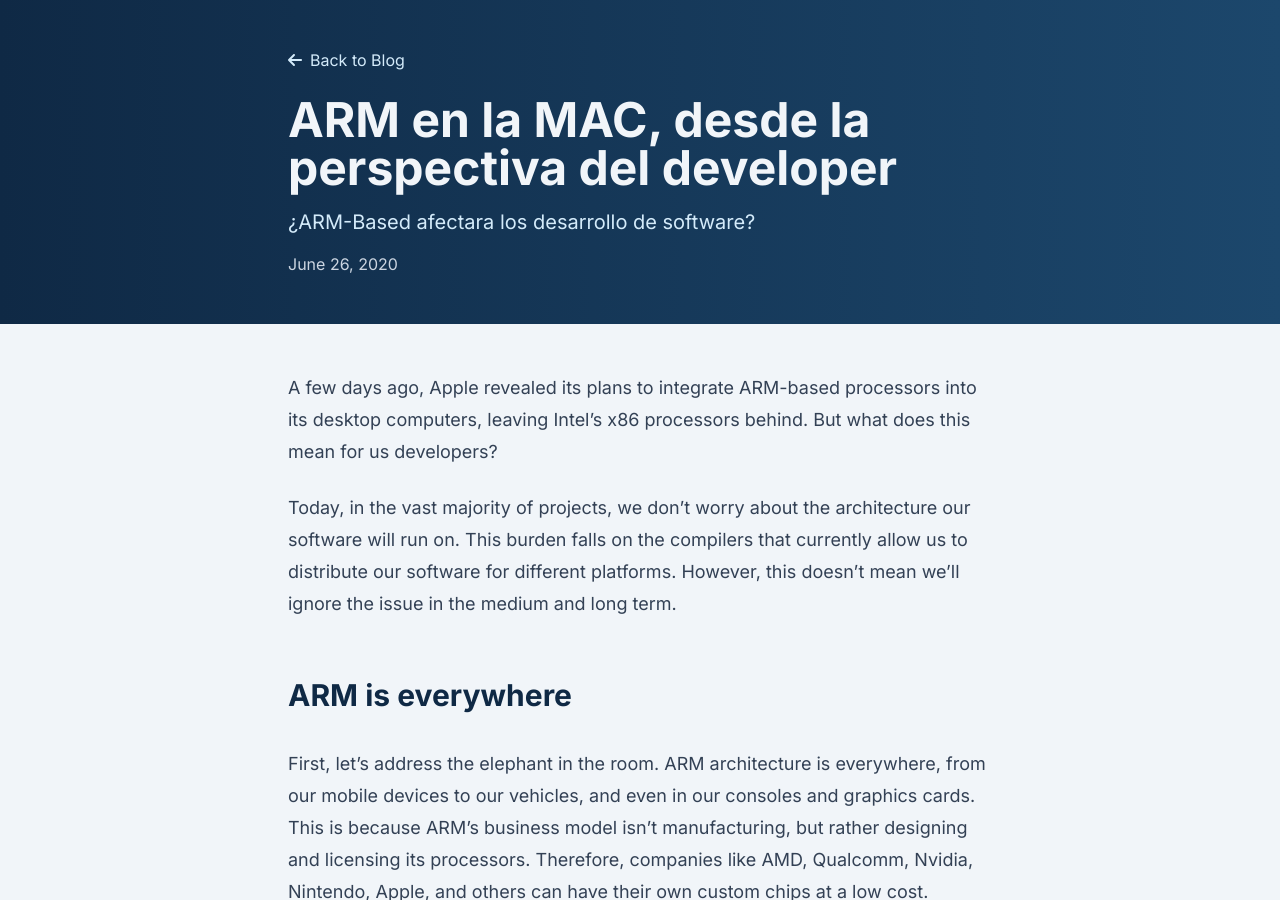
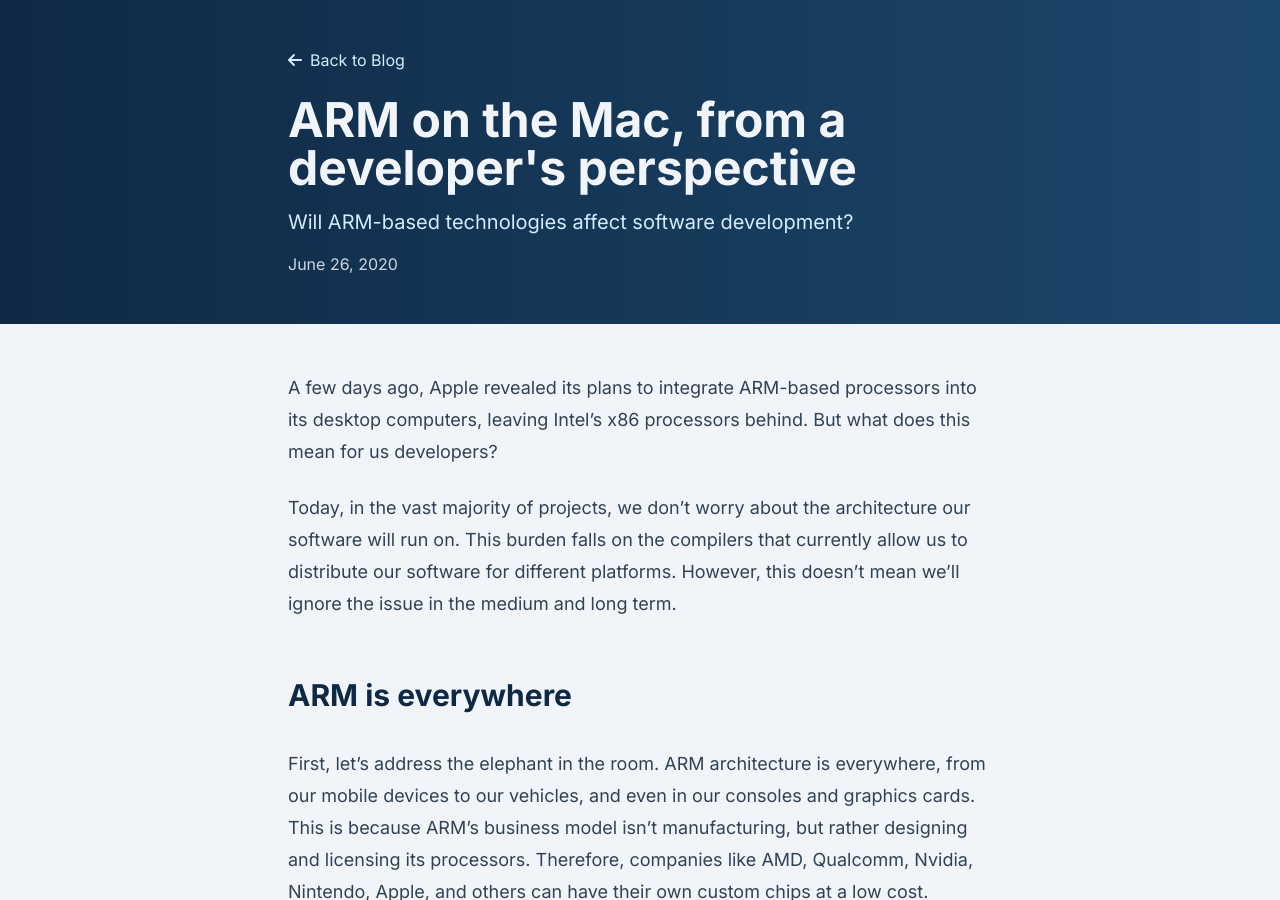
Before and after one commit to 3zcurdia/3zcurdia.github.io, a Jekyll site: the page built from _posts/2020-06-25-arm-in-macs-ruby.md, in a window 1280 px wide and 900 px high. Built offline with Jekyll 4.4.1, drawn with Linux system fonts in a browser that asks for light colours; nearby versions of some CDN libraries.

Commit message:
Translate title from article

```diff
--- a/_posts/2020-06-25-arm-en-macs-ruby.md
+++ b/_posts/2020-06-25-arm-in-macs-ruby.md
@@ -1,7 +1,7 @@
 ---
 layout: post
-title: ARM en la MAC, desde la perspectiva del developer
-description: ¿ARM-Based afectara los desarrollo de software?
+title: ARM on the Mac, from a developer's perspective
+description: Will ARM-based technologies affect software development?
 date: "2020-06-25T20:55:32-06:00"
 tags:
   - apple
```
Also changed, not shown: other parts of _posts/2020-06-25-arm-in-macs-ruby.md (+1 -1 lines).
